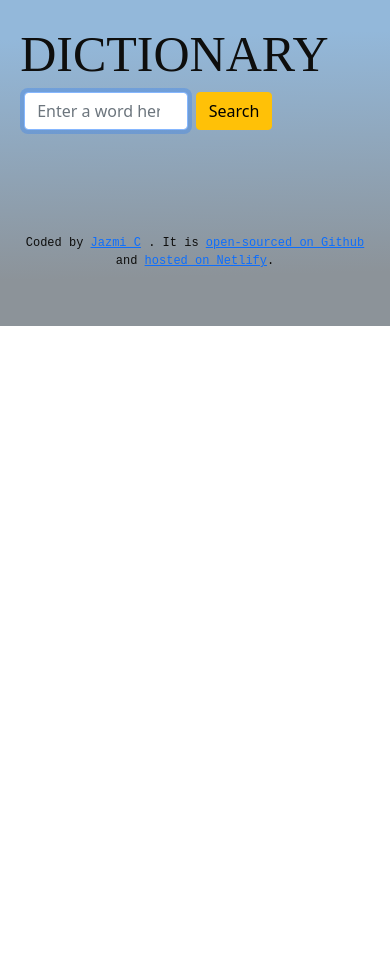
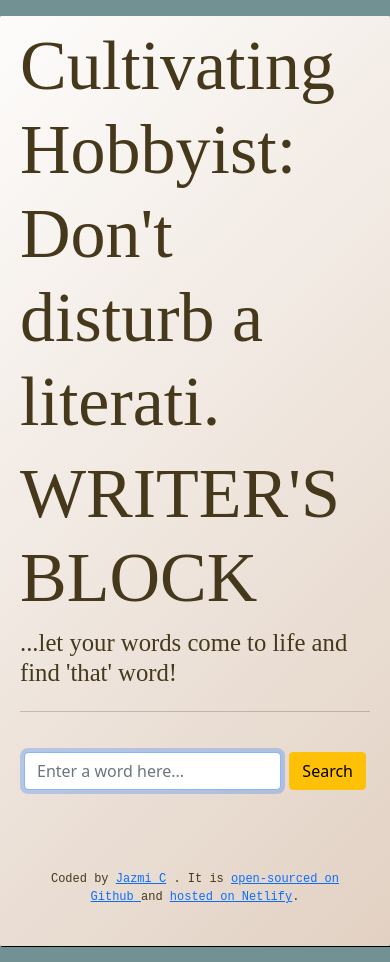
Before and after one commit to JaehaJack/dictionary-project, a React (Create React App) app: page / in a window 390 px wide. Before the commit the page ends 844 px from the top, so only its background shows below. Built offline with nearby package versions, Linux system fonts and the light colour scheme; no server answers.

Commit message:
css fix
need to fix mobile responsive veriosn next

```diff
--- a/src/App.css
+++ b/src/App.css
@@ -1,19 +1,24 @@
+h1,
+h2,
+h3 {
+  font-family: "Times New Roman", Times, serif;
+}
+
 .App {
-  background: linear-gradient(
-    178.6deg,
-    rgb(147, 184, 218) 11.8%,
-    rgb(140, 147, 153) 83.8%
-  );
-  color: rgb(14, 14, 13);
+  color: rgb(70, 57, 27);
+  background-color: #719192;
+}
+
+.App .container {
+  border-radius: 0.25%;
+  padding: 20px;
+  background: linear-gradient(135deg, #fdfcfb 0%, #e2d1c3 100%);
+  background-attachment: fixed;
+  box-shadow: 1px 1px #000;
 }
 
 .App header {
   max-width: 100%;
-}
-
-.App .dictionary-logo {
-  display: flex;
-  height: 160px;
 }
 
 .App h1 {
@@ -27,7 +32,7 @@
 }
 
 @media (max-width: 576px) {
-  .App h1 {
+  .App .header h1 {
     font-size: 50px;
   }
 }
@@ -38,9 +43,10 @@
 }
 
 .Definitions .Meanings section {
-  border: 0.5px solid rgb(246, 236, 99);
+  border: 0.5px solid #719192;
   border-radius: 8px;
-  box-shadow: 3px 4px 10px rgba(47, 47, 1, 0.883);
+  box-shadow: 3px 4px 10px #719192;
   margin-bottom: 15px;
   padding: 10px;
+  align-items: stretch;
 }
--- a/src/App.js
+++ b/src/App.js
@@ -1,30 +1,20 @@
-import korosan from "./korosan.png";
 import Dictionary from "./Dictionary.js";
 import "./App.css";
 
 function App() {
   return (
     <div className="App d-flex justify-content-center">
-      <div className="container my-3 p-2">
+      <div className="container my-3 py-2">
         <header>
-          <div className="logo d-flex justify-content-center">
-            <div className="row">
-              <div className="col-3 d-flex small-photo d-none d-sm-block">
-                <img
-                  src={korosan}
-                  alt="koro-sensei assassination classroom"
-                  className="dictionary-logo img-fluid"
-                />
-              </div>
-              <div className="col-9">
-                <div className="row">
-                  <h1>DICTIONARY</h1>
-                </div>
-                <div className="row">
-                  <Dictionary defaultKeyWord="origin" />
-                </div>
-              </div>
-            </div>
+          <div className="row title">
+            <h1>Cultivating Hobbyist: Don't disturb a literati.</h1>
+            <h1>WRITER'S BLOCK</h1>
+            <h2>...let your words come to life and find 'that' word!</h2>
+          </div>
+          <hr />
+          <br />
+          <div className="row elaboration">
+            <Dictionary defaultKeyWord="intellectual" />
           </div>
         </header>
         <footer className="my-2 p-2">
--- a/src/Dictionary.js
+++ b/src/Dictionary.js
@@ -68,11 +68,10 @@ export default function Dictionary(props) {
           </form>
         </div>
         <div className="definitions mt-5 pt-3 d-flex justify-content-space-evenly">
-          <br />
           <Definitions definitions={defined} />
         </div>
         <div className="photos">
-          <Photos photos={picture} />
+          <Photos pics={picture} />
         </div>
       </div>
     );
--- a/src/Photos.js
+++ b/src/Photos.js
@@ -1,24 +1,30 @@
 import React from "react";
 
+import "./App.css";
+
 export default function Photos(props) {
-  if (props.photos) {
+  if (props.pics) {
     return (
-      <section className="Pics">
-        {props.photos.map(function (photos, index) {
-          return (
-            <div className="row">
-              <div className="col-4" key={index}>
-                <a href={photos.src.original} target="_blank" rel="noreferrer">
+      <section className="Pic">
+        <div className="row">
+          {props.pics.map(function (photos, index) {
+            return (
+              <div className="col-4 album" key={index}>
+                <a
+                  href={photos.src.original}
+                  target="_blank"
+                  rel="noopenner noreferrer"
+                >
                   <img
                     src={photos.src.landscape}
                     alt={photos.src.photographer}
-                    className="d-flex justify-content-space-evenly img-fluid mb-3"
+                    className="img-fluid mb-3"
                   />
                 </a>
               </div>
-            </div>
-          );
-        })}
+            );
+          })}
+        </div>
       </section>
     );
   } else {
```
